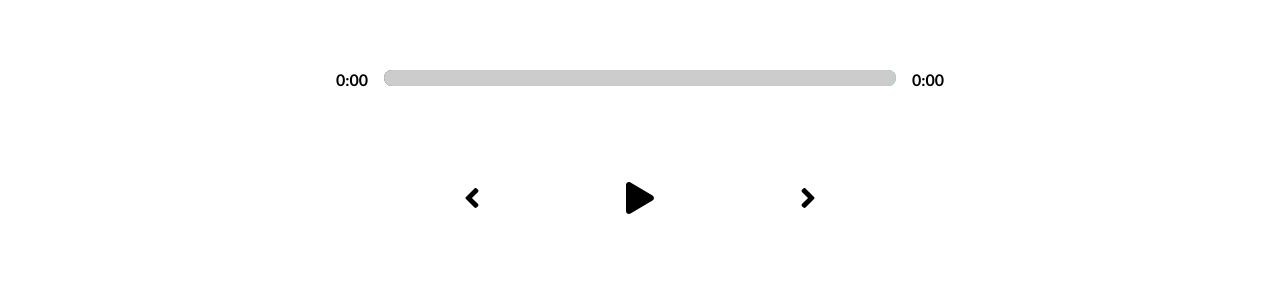
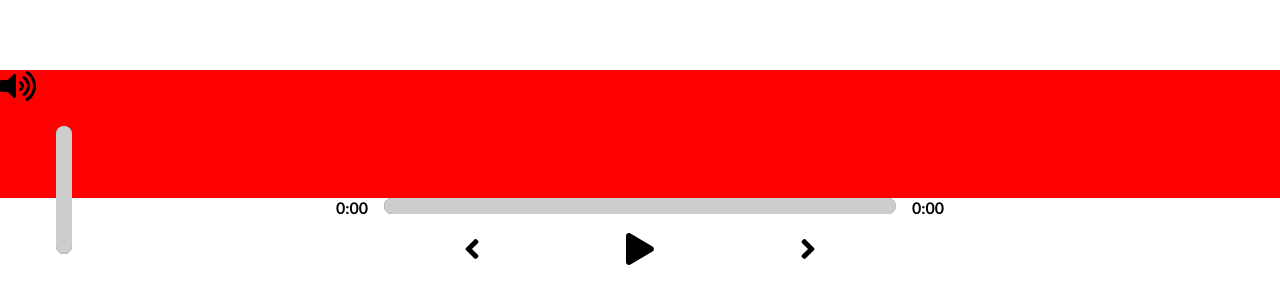
Before and after one commit to HolmesSoftware/react-music-player, a React (Create React App) app: page / in a window 1280 px wide. Shown: the part 490-794 px from the top of the page. Built offline with nearby package versions, Linux system fonts and the light colour scheme.

Commit message:
started on volume slider

```diff
--- a/src/components/Player.js
+++ b/src/components/Player.js
@@ -5,6 +5,8 @@ import {
   faAngleLeft,
   faAngleRight,
   faPause,
+  faVolumeUp,
+  faCalculator,
 } from "@fortawesome/free-solid-svg-icons";
 
 const Player = ({
@@ -63,6 +65,20 @@ const Player = ({
     setSongInfo({ ...songInfo, currentTime: e.target.value });
   };
 
+  let volumeLevel = 0;
+  const volumeLevelHandler = (e) => {
+    audioRef.current.volume = e.target.value / 100;
+    volumeLevel = e.target.value;
+
+    setVolumeStyleStyleTransform({
+      transform: `translateX(${volumeLevel}%)`,
+      MozTransform: `translateX(${volumeLevel}%)` /* Firefox 4 */,
+      WebkitTransform: `translateX(${volumeLevel}%)` /* Safari and Chrome */,
+      OTransform: `translateX(${volumeLevel}%)` /* Opera */,
+      msTransform: `translateX(${volumeLevel}%)` /* Explorer 10 */,
+    });
+  };
+
   //pulling the index from the array of objects to know which song is next and which one was last
   // makes sure the index doesnt go bigger or smaller than whats avalible
   const skipTrackHandler = async (direction) => {
@@ -104,11 +120,29 @@ const Player = ({
     requestRef.current = requestAnimationFrame(animate);
     return () => cancelAnimationFrame(requestRef.current);
   }, [isPlaying, animationPercent]);
+
+  //this is for the animation on the volume
+  useLayoutEffect(() => {}, [isPlaying]);
+
   //sets the styke for the track
   const [styleTransform, setStyleTransform] = useState({});
+  const [volumeStyleTransform, setVolumeStyleStyleTransform] = useState({});
 
   return (
     <div className="player">
+      <div className="volume-control">
+        <div
+          style={{
+            background: `linear-gradient(to right, ${currentSong.color[0]}, ${currentSong.color[1]})`,
+          }}
+          className="volume"
+        >
+          <input min={0} max={100} type="range" onChange={volumeLevelHandler} />
+          <div style={volumeStyleTransform} className="animate-volume"></div>
+        </div>
+        <FontAwesomeIcon icon={faVolumeUp} size="2x" className="volume-icon" />
+      </div>
+
       <div className="time-control">
         <p>{getTime(songInfo.currentTime)}</p>
         <div
--- a/src/styles/_player.scss
+++ b/src/styles/_player.scss
@@ -30,7 +30,7 @@
     cursor: pointer;
   }
 }
-
+.time-control {
   input[type="range"]:focus {
     outline: none;
   }
@@ -43,6 +43,67 @@ input[type="range"]::-moz-range-thumb {
     -webkit-appearance: none;
     background: transparent;
     border: none;
+  }
+}
+// ADD WEBKITS
+.volume-control {
+  display: flex;
+  width: 100%;
+  height: 10vw;
+  background-color: red;
+  position: relative;
+  .volume-icon {
+  }
+
+  input {
+    width: 100%;
+    position: absolute;
+    top: 0;
+    left: 0;
+    -webkit-appearance: none;
+    background-color: transparent;
+    cursor: pointer;
+  }
+
+  input[type="range"] {
+    -webkit-appearance: none;
+  }
+  input[type="range"]::-webkit-slider-thumb {
+    -webkit-appearance: none;
+    height: 16px;
+    width: 16px;
+  }
+  input[type="range"]:focus {
+    outline: none;
+  }
+}
+
+.volume {
+  background: lightblue;
+  width: 10vw;
+  height: 1rem;
+  position: absolute;
+  border-radius: 1rem;
+  overflow: hidden;
+  transform: rotate(270deg);
+  bottom: 0;
+  left: 0;
+}
+// div covers entire volume and the moves left with the song using .js styling
+// overflow hidden on container to deal with, well overflow duh.
+.animate-volume {
+  background: rgb(204, 204, 204);
+  width: 100%;
+  height: 100%;
+  position: absolute;
+  top: 0;
+  left: 0;
+  transform: translateX(0%);
+  -moz-transform: translateX(0%); /* Firefox 4 */
+  -webkit-transform: translateX(0%); /* Safari and Chrome */
+  -o-transform: translateX(0%); /* Opera */
+  -ms-transform: translateX(0%); /* Explorer 10 */
+  pointer-events: none;
 }
 
 .track {
```
Lines whose indentation alone changed are shown as unchanged.
